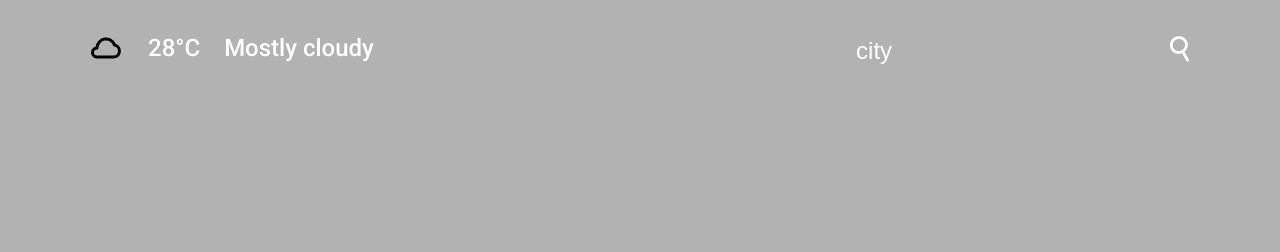
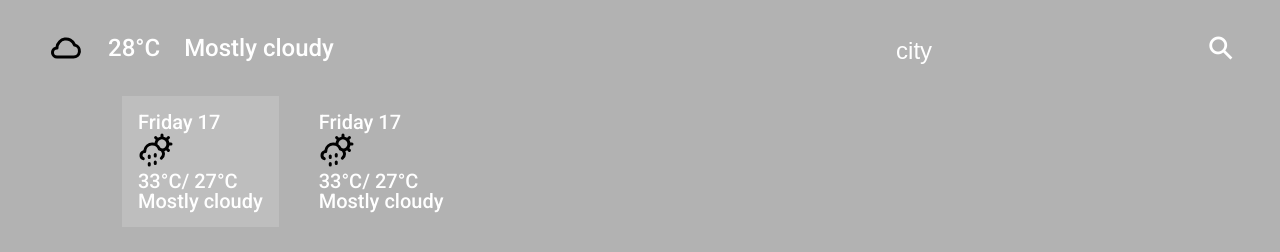
Before and after one commit to Daniyal-Arif/weather, a website built with Parcel: page src/index.html in a window 1280 px wide. Built offline with nearby package versions, Linux system fonts and the light colour scheme; files whose address does not match are found by name.

Commit message:
hero section

```diff
--- a/src/css/style.css
+++ b/src/css/style.css
@@ -6,6 +6,9 @@
 - Spacing system (px)
 2 / 4 / 8 / 12 / 16 / 24 / 32 / 48 / 64 / 80 / 96 / 128
   */
+
+/* GENERAL STYLES */
+
 html {
   font-size: 62.5%;
 }
@@ -23,6 +26,12 @@ body {
   color: #fff;
 }
 
+.container {
+  max-width: 130rem;
+  margin: 0 auto;
+  padding: 0 3.2rem;
+}
+
 .img-container {
   max-width: 100%;
   height: 100vh;
@@ -32,6 +41,18 @@ body {
   background-position: center;
 }
 
+.grid {
+  display: grid;
+  column-gap: 3.2rem;
+  row-gap: 4.4rem;
+}
+
+.grid--2--columns {
+  grid-template-columns: 1fr 1fr;
+}
+
+/* HEADER */
+
 nav {
   font-size: 2.4rem;
 
@@ -39,17 +60,14 @@ nav {
   align-items: center;
   column-gap: 2.4rem;
 }
-.container {
-  max-width: 120rem;
-  margin: 0 auto;
-  padding: 0 3.2rem;
-}
 
 .header {
   display: flex;
   justify-content: space-between;
   align-items: center;
 
+  max-width: 130rem;
+  margin: 0 auto;
   height: 9.6rem;
   padding: 0 4.8rem;
 }
@@ -80,9 +98,38 @@ input:focus::placeholder {
 .city-name-label {
   font-size: 3.2rem;
   display: inline-block;
-  transform: rotate(-30deg);
+  transform: rotate(-45deg);
 }
 
 input[type="text"] {
   outline: none;
 }
+
+/* SECTION WEATHER */
+
+.section-weather {
+  max-width: 110rem;
+}
+
+.cards {
+  display: flex;
+  column-gap: 2.4rem;
+}
+
+.card {
+  font-size: 2rem;
+  padding: 1.6rem;
+  display: flex;
+  flex-direction: column;
+  gap: 1.6rem;
+}
+
+.card-link:link,
+.card-link:visited {
+  text-decoration: none;
+  color: #fff;
+}
+
+.active {
+  background-color: rgba(255, 255, 255, 0.15);
+}
--- a/src/index.html
+++ b/src/index.html
@@ -37,8 +37,45 @@
         </form>
       </header>
 
-      <main>
-        <section class="section-display"></section>
+      <main class="main">
+        <section class="section-weather container">
+          <div class="forecast">
+            <ul class="cards">
+              <li class="card active">
+                <a href="#" class="card-link">
+                  <p class="date">Friday 17</p>
+                  <img
+                    class="logo"
+                    src="img/icon-pack/weather-114/svg/cloud-drizzel-1214543.svg"
+                    alt=""
+                  />
+                  <p class="temperature">
+                    <span class="max-temperature">33&#176;C</span>/
+                    <span class="min-temperature">27&#176;C</span>
+                  </p>
+                  <p class="section-description">Mostly cloudy</p>
+                </a>
+              </li>
+
+              <li class="card">
+                <a href="#" class="card-link">
+                  <p class="date">Friday 17</p>
+                  <img
+                    class="logo"
+                    src="img/icon-pack/weather-114/svg/cloud-drizzel-1214543.svg"
+                    alt=""
+                  />
+                  <p class="temperature">
+                    <span class="max-temperature">33&#176;C</span>/
+                    <span class="min-temperature">27&#176;C</span>
+                  </p>
+                  <p class="section-description">Mostly cloudy</p>
+                </a>
+              </li>
+
+          </div>
+        </section>
+        <section class="section-description"></section>
       </main>
     </div>
   </body>
```
